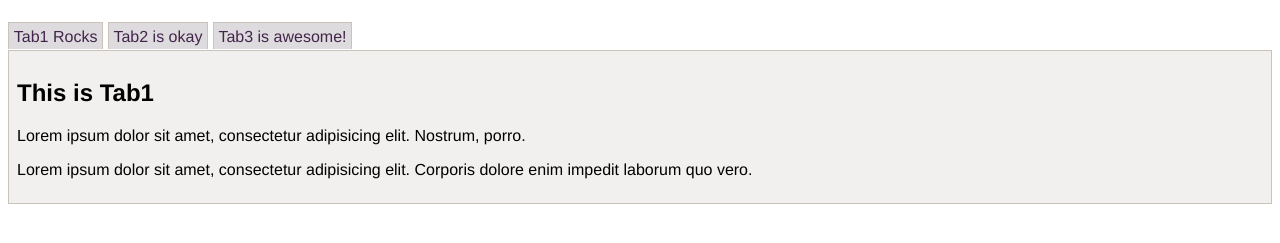
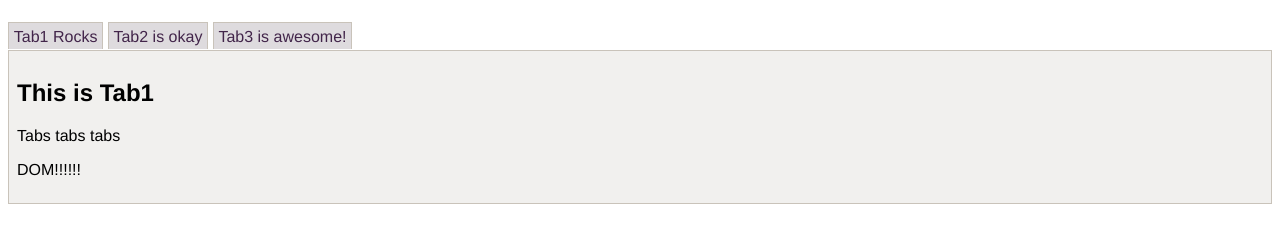
Before and after one commit to mattludwigs/jsTabs, a plain HTML site: page index.html in a window 1280 px wide. Shown: the part 61-304 px from the top of the page. Drawn offline with Linux system fonts and the light colour scheme.

Commit message:
updated html stuff: master

```diff
--- a/index.html
+++ b/index.html
@@ -17,8 +17,8 @@
 <section class="tab-content hide" id="tab1">
   <h2>This is Tab1</h2>
   <article>
-    <p>Lorem ipsum dolor sit amet, consectetur adipisicing elit. Nostrum, porro.</p>
-    <p>Lorem ipsum dolor sit amet, consectetur adipisicing elit. Corporis dolore enim impedit laborum quo vero.</p>
+    <p>Tabs tabs tabs</p>
+    <p>DOM!!!!!!</p>
   </article>
 </section>
 
@@ -33,8 +33,8 @@
 <section class="tab-content hide" id="tab3">
   <h2>This is Tab3</h2>
   <article>
-    <p>Lorem ipsum dolor sit amet, consectetur adipisicing elit. Nostrum, porro.</p>
-    <p>Lorem ipsum dolor sit amet, consectetur adipisicing elit. Corporis dolore enim impedit laborum quo vero.</p>
+    <p>Node.js</p>
+    <p>something something something</p>
   </article>
 </section>
 
```
